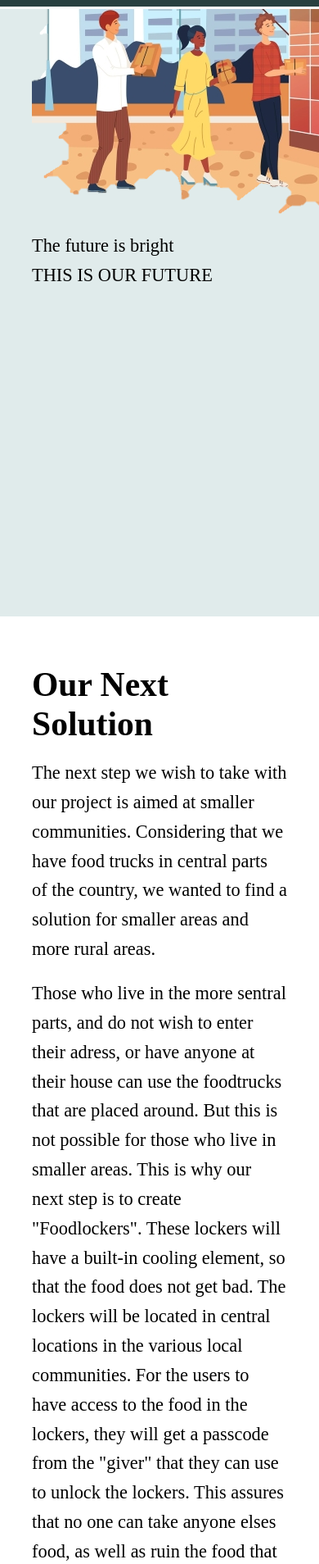
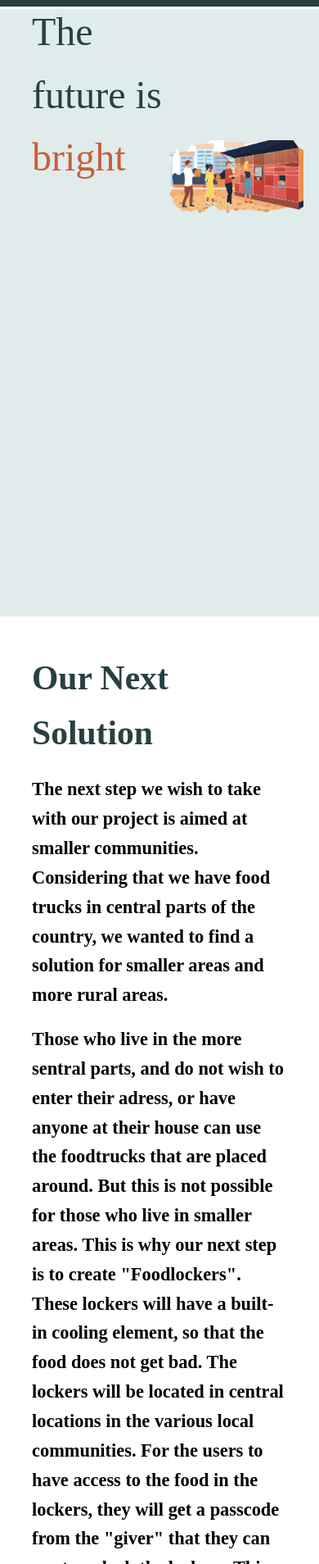
Before and after one commit to PritiSinghSandhu/WebFinalProject, a plain HTML site: page html/future.html in a window 390 px wide. Shown: the part 92-2000 px from the top of the page at 82% size. Drawn offline with Linux system fonts and the light colour scheme.

Commit message:
masse småendringer

```diff
--- a/css/app.css
+++ b/css/app.css
@@ -21,12 +21,13 @@ body{
   color: black;
 }
 h1{
+  color: #284040;
   font-size: 2.6em;
   line-height: 1.6;
 }
 
 p{
-  font-size: 1.9em;
+  font-size: 1.7em;
   line-height: 1.6;
 }
 
@@ -218,7 +219,7 @@ nav a:hover{
 .content{
   width: 100vw;
   height: auto;
-  padding: 15vh 10vw 15vh 10vw;
+  padding: 10vh 10vw 10vh 10vw;
 }
 
 .content img{
@@ -260,24 +261,10 @@ nav a:hover{
   display: none;
 }
 
-/*---------APP2(SIGN IN/SIGN UP)----------*/
-#app1 {
+.content:nth-child(even){
   background-color: #eee3dd;
-  padding-top: 15vh;
 }
-#app3{
-  background-color: #eee3dd;
-  padding-top: 15vh;
-}
-/*---------APP5(FUTURE)----------*/
-#app5{
-  background-color: #eee3dd;
-  padding-top: 15vh;
-}
-.content #app5 p{
-  width: 100vw;
-  float:none;
-}
+
 /*------------------END MAIN PART OF BODY-------------------*/
 
 /*------------------FOOTER-------------------*/
@@ -527,7 +514,7 @@ footer .rightbox h3{
   }
 
   #showcase p{
-    font-size: 1.6em;
+    font-size: 2.5em;
     padding-top: 15vh;
   }
 
--- a/css/future.css
+++ b/css/future.css
@@ -21,12 +21,14 @@ body{
   color: black;
 }
 h1{
+  color: #284040;
   font-size: 2.6em;
+  line-height: 1.6;
 }
 
 p{
-font-size: 1.9em;
-line-height: 1.6em;
+  font-size: 1.7em;
+  line-height: 1.6;
 }
 
 /*-------------------HEADER--------------------*/
@@ -188,15 +190,35 @@ nav a:hover{
  width: 100vw;
  height: 100vh;
  padding-left: 10vw;
- padding-right: 10vw;
+ padding-right: 5vw;
  background-color: #e0ebeb;
+ overflow-y: hidden;
+}
+
+#showcase img{
+  float: right;
+  right: 0;
+  max-width: 50%;
+  height: auto;
+  padding-top: 30vh;
+}
+
+#showcase p{
+  margin-top: 25%;
+  font-size: 3em;
+  color: #284040;
+}
+
+#showcase b{
+  color: #c65f39;
+  font-weight: normal;
 }
 
 /*---------#CONTENT----------*/
 .content{
   width: 100vw;
   height: auto;
-  padding: 7vh 10vw;
+  padding: 5vh 10vw;
 }
 
 /*------------------END MAIN PART OF BODY-------------------*/
--- a/css/problem.css
+++ b/css/problem.css
@@ -21,13 +21,14 @@ body{
   margin: 0;
   color: black;
 }
+
 h1{
   font-size: 2.6em;
 }
 
 p{
-font-size: 1.4em;
-line-height: 1.6em;
+  font-size: 1.6em;
+  line-height: 1.6;
 }
 
 /*-------------------HEADER--------------------*/
@@ -347,9 +348,7 @@ nav a:hover{
 /*-------Division of content-------------------*/
 
 .problem-content{
-  margin-left: 5vw;
-  margin-right: 5vw;
-  margin-bottom: 10vh;
+  margin: 0 10vw 10vh 10vw;
 }
 
 h2{
@@ -365,7 +364,7 @@ h2{
 
 .problem-content p {
   font-size: 1.6em;
-  line-height: 1.6em;
+  line-height: 1.6;
 }
 
  a{
@@ -448,6 +447,14 @@ h2{
   height: 300px;
   border: none;
 }
+
+.problem-content h1 {
+  font-size: 2.3em;
+}
+
+.problem-content p {
+  font-size: 1.4em;
+  }
 }
 
 @media only screen and (max-width:800px) {
@@ -474,7 +481,8 @@ h2{
 
 .col-half-100 iframe {
   width: 100vw;
-  height: 40vh;}
+  height: 40vh;
+  }
 }
 
 /*-------Division of content end-------------------*/
--- a/css/solution.css
+++ b/css/solution.css
@@ -25,13 +25,13 @@ body{
   color: black;
 }
 h1{
-  font-size: 2.7em;
+  font-size: 2.6em;
   color: #284040;
 }
 
 p{
-  font-size: 1.4em;
-    line-height: 1.6;
+  font-size: 1.6em;
+  line-height: 1.6;
 }
 
 /*-------------------HEADER--------------------*/
@@ -206,7 +206,7 @@ nav a:hover{
   overflow-y: hidden;
   font-size: 2.3em;
 }
-#showcase b{
+#showcase c{
   color: #e36802;
 }
 #showcase d{
@@ -233,10 +233,7 @@ nav a:hover{
 /*------------------ CONTENT-------------------*/
 
 .content {
-  margin-left: 22%;
-  margin-right: 22%;
-  margin-top: 50px;
-  margin-bottom: 70px;
+  margin: 10vh 10vw 10vh 10vw;
 }
 
 .content a{
@@ -552,13 +549,18 @@ footer .rightbox h3{
 /*------------------CONTENT FOR A SCREEN WITH MAX-WIDTH 1200PX-------------------*/
 @media screen and (max-width: 1200px){
 
-  .content{
+  /*.content{
     margin: 20px;
-  }
+  }*/
   .content h1{
     font-size: 2.3em;
     margin-top: 15px;
   }
+
+  .content p{
+    font-size: 1.4em;
+  }
+
   .ourStep {
     float: none;
     width: 95%;
--- a/html/future.html
+++ b/html/future.html
@@ -31,7 +31,7 @@
         <nav>
           <ul>
             <li> <a href="app.html">The App</a> </li>
-            <li> <a href="solution.html#next">Our Future</a> </li>
+            <li> <a href="future.html">Our Future</a> </li>
           </ul>
         </nav>
       </div>
@@ -45,7 +45,7 @@
             <li> <a href="problem.html">Problem</a> </li>
             <li> <a href="solution.html">Solution</a> </li>
             <li> <a href="app.html">The App</a> </li>
-            <li> <a href="solution.html#next">Our Future</a> </li>
+            <li> <a href="future.html">Our Future</a> </li>
             <li>
               <label for="nav-toggle" class="icon-close">
                 <div class="line close"> <p>Close</p> </div>
@@ -63,11 +63,8 @@
 
     <!--SHOWCASE-->
     <div id="showcase">
-
-      <img src="../bilder/Bilde3.png" alt="">
-     <p>The future is bright </p>
-
-      <p>THIS IS OUR FUTURE</p>
+      <img src="../bilder/Bilde1.png" alt="">
+     <p>The future is <b>bright<b> </p>
 
     </div>
 
@@ -88,7 +85,7 @@
         For the users to have access to the food in the lockers, they will get a
         passcode from the "giver" that they can use to unlock the lockers. This assures
         that no one can take anyone elses food, as well as ruin the food that is
-        left unattended. .</p>
+        left unattended. </p>
         <br>
     </div>
 
@@ -148,10 +145,8 @@
        <div class="about">
          <h3>About</h3>
          <br>
-         <p>We are The Neat, and our job is to do our best to keep the earth tidy and neat.
-           The Neat is a well-developed app where you can share your food with people near you.
-           Hereby, we want to accomplish less waste of food. We believe our small step will contribute
-          a lot in this huge issue of food waste. Don’t waste your food and time, join us!</p>
+         <p>We are The Neat! Our job is to keep the earth tidy and neat.
+            Don’t waste your food and time, join us!</p>
        </div>
        <!--END ABOUT IN THE FOOTER-->
 
```
Also changed, not shown: html/app.html (+9 -23 lines), html/faq.html (+4 -8 lines), html/index.html (+7 -13 lines), html/problem.html (+5 -6 lines), html/solution.html (+5 -9 lines), html/sources.html (+4 -8 lines), bilder/Bilde1.png (added), 1 other file.
